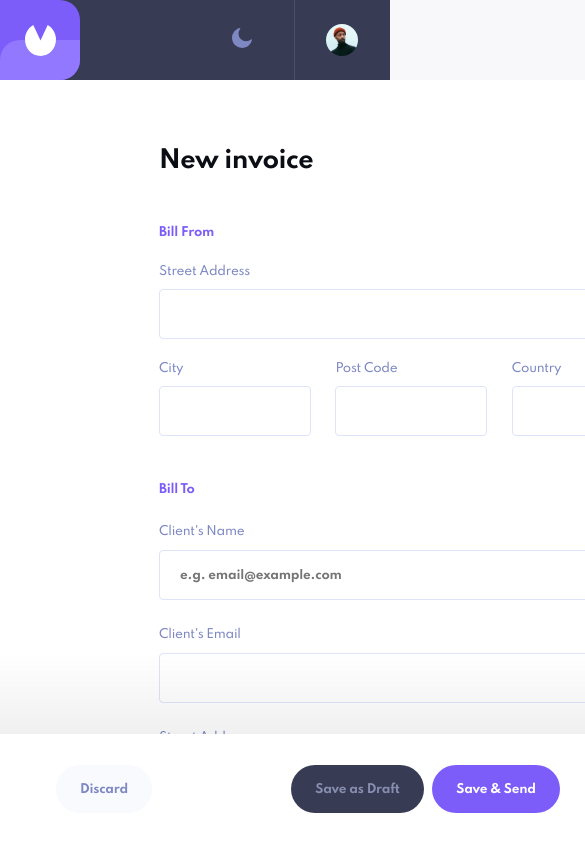
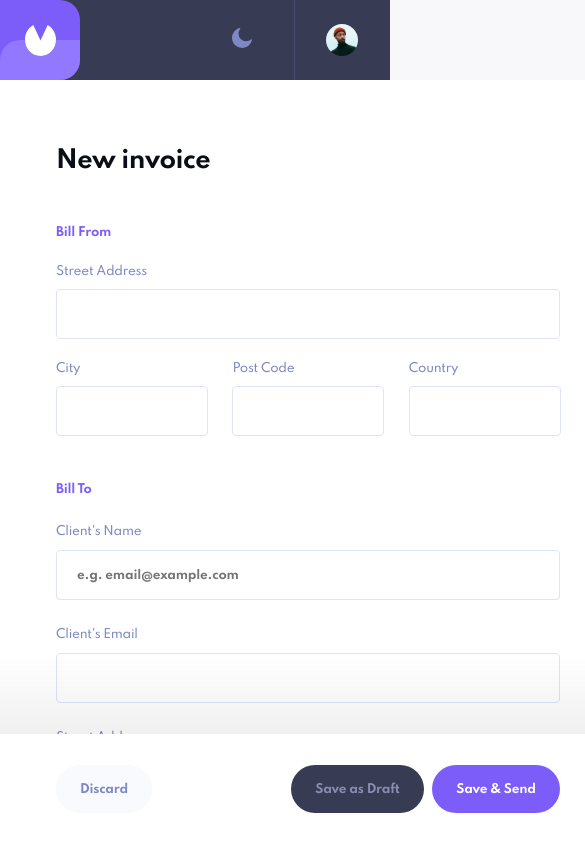
Before and after one commit to cristianelias/Invoice-App, a React (Vite) app: page / in a window 390 px wide. Shown: the top 842 px of the page, 585 px wide, since content can reach past the window. Built offline with nearby package versions, Linux system fonts and the light colour scheme.

Commit message:
Update NewInvoiceForm.css

```diff
--- a/src/components/NewInvoiceForm/NewInvoiceForm.css
+++ b/src/components/NewInvoiceForm/NewInvoiceForm.css
@@ -277,12 +277,15 @@ li {
   body {
     min-height: 100vh;
   }
+
   .form {
-    left: 0;
+    width: 616px;
+    padding: 65px 56px 23px 56px;
     top: 80px;
     overflow: hidden;
     overflow-y: scroll;
   }
+
   .add-new-item {
     margin-bottom: 110px;
   }
```
